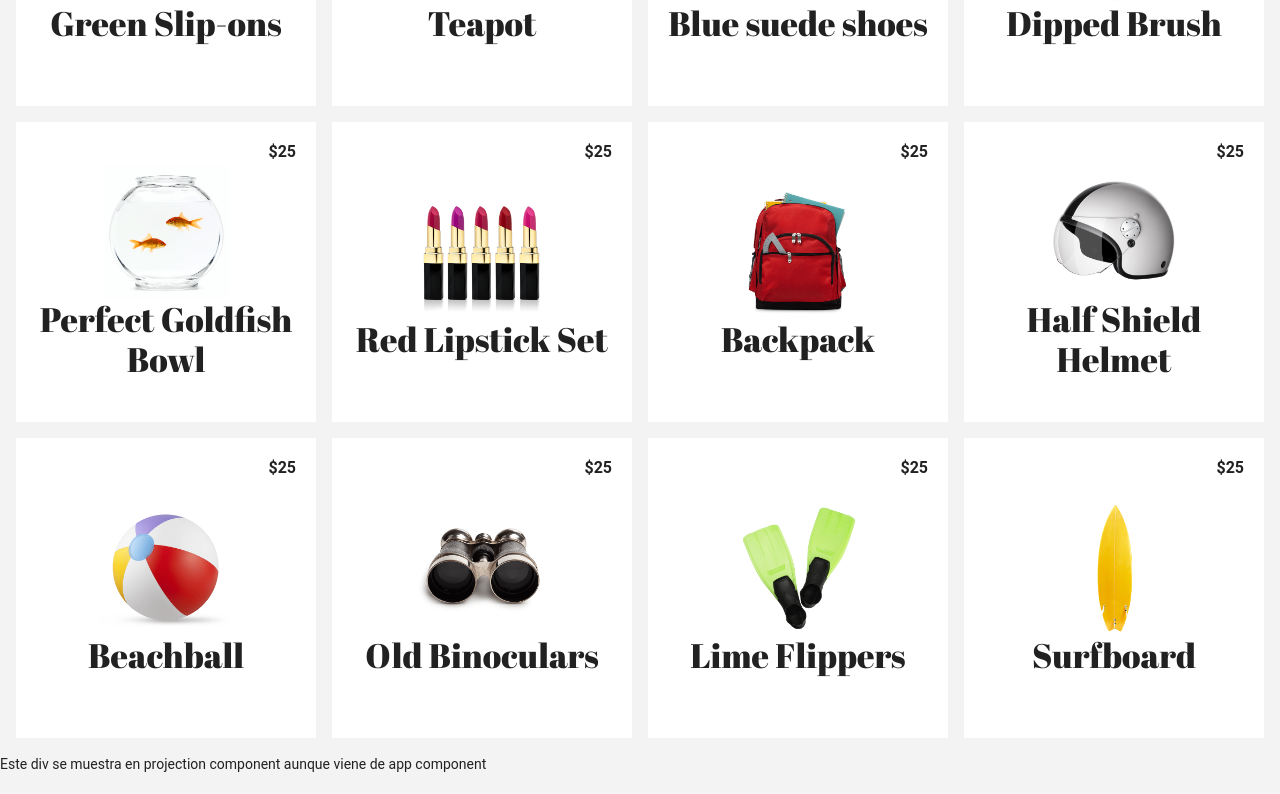
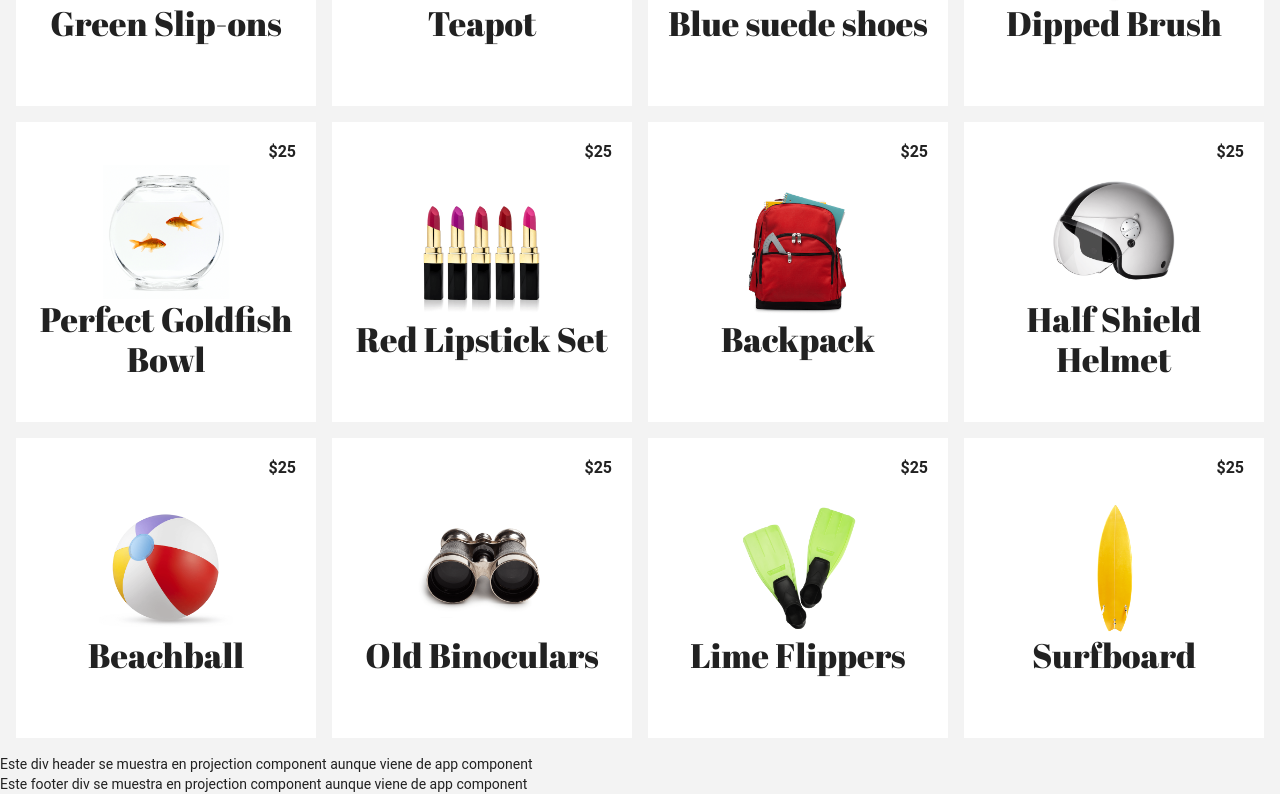
Before and after one commit to Lobo83/loboAuction, an Angular app: page / in a window 1280 px wide. Shown: the part 590-1384 px from the top of the page. Built offline with nearby package versions, Linux system fonts and the light colour scheme.

Commit message:
multiples ng-content

```diff
--- a/src/app/app.component.html
+++ b/src/app/app.component.html
@@ -12,5 +12,10 @@
 </mat-toolbar>
 <router-outlet></router-outlet>
 <app-projection>
-  <div>Este div se muestra en projection component aunque viene de app component</div>
+  <div select=".header">
+  <div>Este div header se muestra en projection component aunque viene de app component</div>
+</div>
+<div select=".footer">
+  <div>Este footer div se muestra en projection component aunque viene de app component</div>
+</div>
 </app-projection>
--- a/src/app/projection/projection.component.html
+++ b/src/app/projection/projection.component.html
@@ -1 +1,3 @@
-<ng-content></ng-content>
+<ng-content class="header"></ng-content>
+
+<ng-content class="footer"></ng-content>
```
